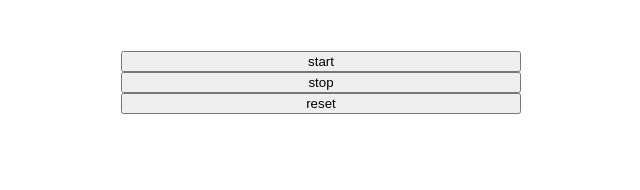
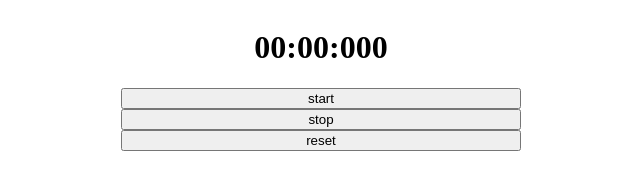
Before and after one commit to julietvt/timer, a plain HTML site: page index.html in a window 1280 px wide. Both pictures are taken after a click on the button "reset". Shown: the whole page, without its empty margins (319-959 px from the left). Drawn offline with Linux system fonts and the light colour scheme.

Commit message:
second commit

```diff
--- a/js/index.js
+++ b/js/index.js
@@ -7,29 +7,38 @@ const date = new Date();
 const DELAY = 10;
 let intervalID = null;
 timerStartElem.onclick = function () {
-    if(intervalID){ return; }
+    if(intervalID){
+        return;
+    }
     intervalID = setInterval(incSecond, DELAY);
 };
+
 timerStopElem.onclick = function (){
     if(intervalID){
         clearInterval(intervalID);
         intervalID = null;
-    }};
+    }
+};
+
 timerResetElem.onclick = function(){
     //date.setHours(0,0,0,0);
     date.setMinutes(0,0,0);
     updateTimerValue();
 }
+
 function incSecond() {
     date.setMilliseconds(date.getMilliseconds() + DELAY);
     updateTimerValue();
 }
+
 function updateTimerValue(){
-    timerValueElem.innerText = `${format2(date.setMinutes())}:${format2(date.getSeconds())}:${format3(date.getMilliseconds())}`;
+    timerValueElem.innerText = `${format2(date.getMinutes())}:${format2(date.getSeconds())}:${format3(date.getMilliseconds())}`;
 }
+
 function format2(value) {
-    return value < 10 ? `0${value}`: `${value}`;
+    return value < 10 ? `0${value}`: value;
 }
-function format3(value) {
-    return value < 100 ? value < 10 ? `00${value}`: `$0{value}` : value`;
+
+function format3(value){
+    return value < 100 ? value < 10 ? `00${value}`: `0${value}` : value;
 }
```
Also changed, not shown: index.html (+2 -0 lines).
